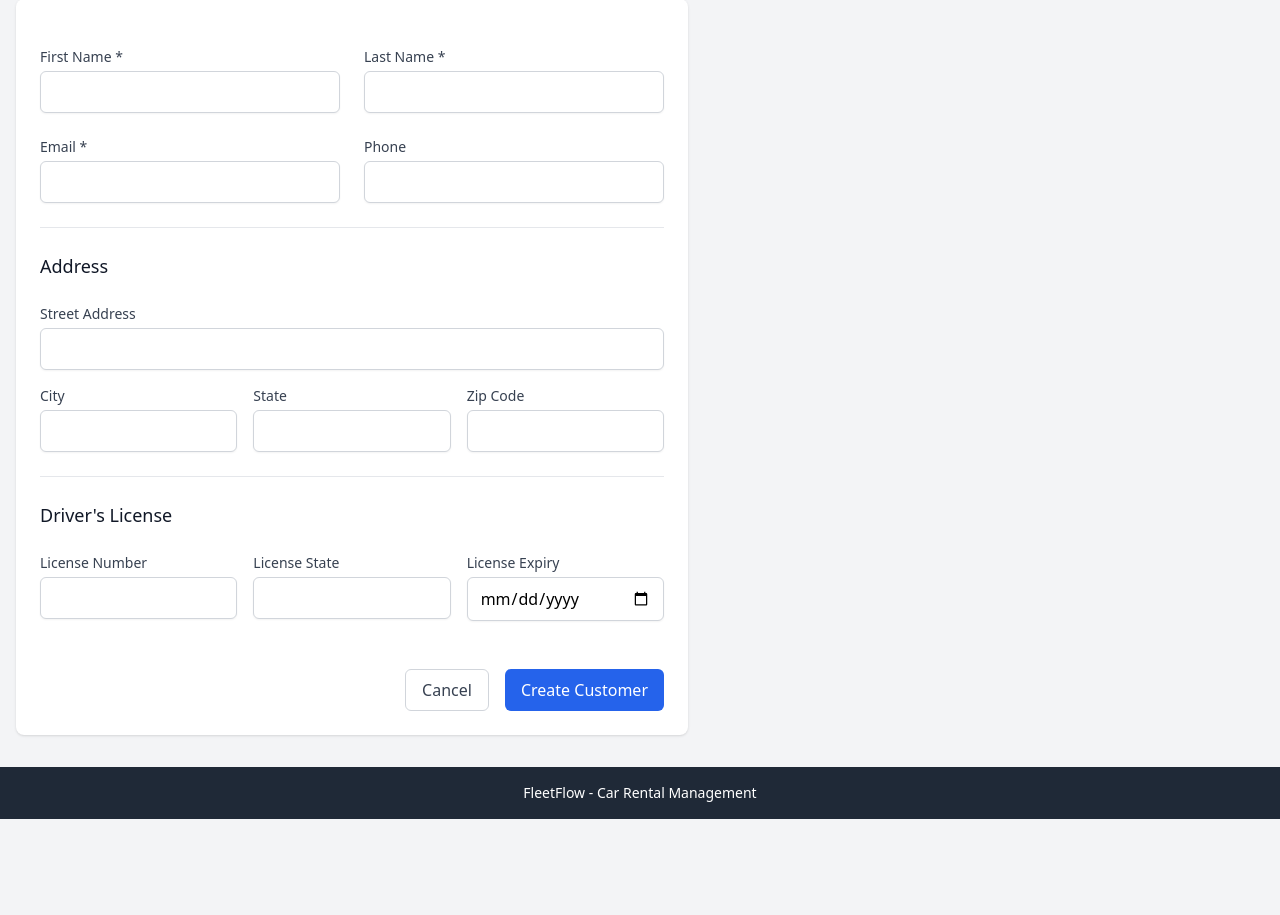
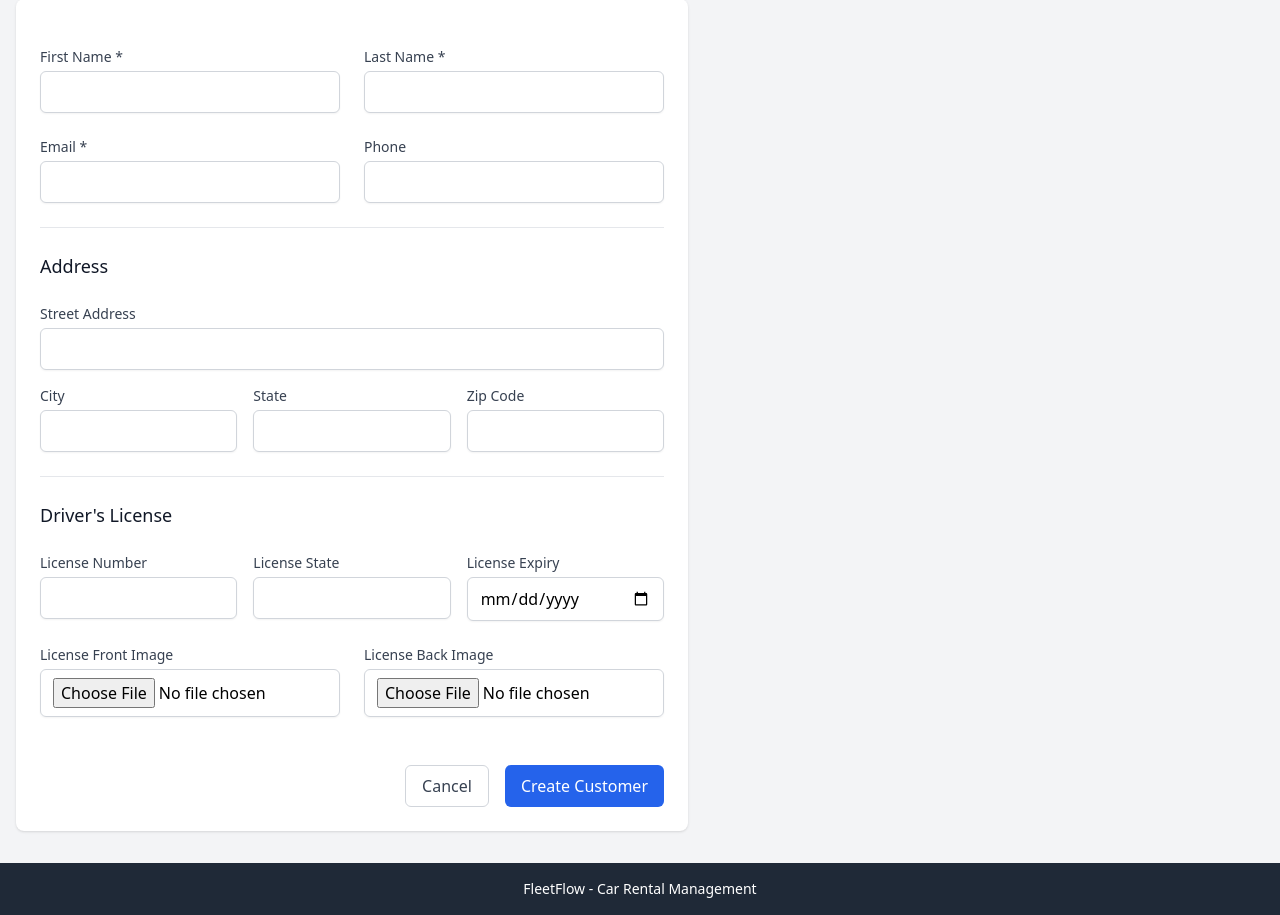
Before and after one commit to nestorwheelock/fleetflow, a Django app: page /customers/create/ in a window 1280 px wide. Shown: the part 133-1048 px from the top of the page. Before the commit the page ends 952 px from the top, so only its background shows below. Run offline with Django 5.2, Linux system fonts and the light colour scheme; the visitor is signed in with stand-in values (Sample User, id 1); data that the repository does not hold is empty; parts of the project's set-up code (start-up, migrations or seed data) failed here and were passed over; some libraries are stand-ins or nearby versions.

Commit message:
fix(customers): add driver's license image upload and combined view
Added functionality to attach and view driver's license images:
- Customer form now includes file upload fields for license front/back
- Form uses multipart/form-data for file uploads
- Customer detail page displays uploaded license images
- Combined license view generates single image (front on top, back on bottom)
- Uses Pillow for image processing and combining

Features:
- Upload license front and back images during customer create/edit
- Preview existing images on edit form
- View individual images on customer detail page
- "View Combined License" button generates printable single image

Tests: 5 new tests, all 215 tests pass at 91% coverage

Addresses B-004

```diff
--- a/apps/dashboard/urls.py
+++ b/apps/dashboard/urls.py
@@ -17,6 +17,7 @@ urlpatterns = [
     path('customers/<int:pk>/', views.CustomerDetailView.as_view(), name='customer-detail'),
     path('customers/<int:pk>/edit/', views.CustomerUpdateView.as_view(), name='customer-edit'),
     path('customers/<int:pk>/delete/', views.CustomerDeleteView.as_view(), name='customer-delete'),
+    path('customers/<int:pk>/license/', views.customer_combined_license, name='customer-license'),
 
     # Reservations
     path('reservations/', views.ReservationListView.as_view(), name='reservation-list'),
--- a/apps/dashboard/views.py
+++ b/apps/dashboard/views.py
@@ -176,7 +176,7 @@ class CustomerCreateView(LoginRequiredMixin, TenantMixin, CreateView):
     model = Customer
     template_name = 'dashboard/customers/form.html'
     fields = ['first_name', 'last_name', 'email', 'phone', 'address', 'city', 'state', 'zip_code',
-              'license_number', 'license_state', 'license_expiry']
+              'license_number', 'license_state', 'license_expiry', 'license_image_front', 'license_image_back']
 
     def form_valid(self, form):
         form.instance.tenant = self.request.tenant
@@ -191,7 +191,7 @@ class CustomerUpdateView(LoginRequiredMixin, TenantMixin, UpdateView):
     model = Customer
     template_name = 'dashboard/customers/form.html'
     fields = ['first_name', 'last_name', 'email', 'phone', 'address', 'city', 'state', 'zip_code',
-              'license_number', 'license_state', 'license_expiry']
+              'license_number', 'license_state', 'license_expiry', 'license_image_front', 'license_image_back']
 
     def form_valid(self, form):
         messages.success(self.request, 'Customer updated successfully.')
@@ -548,3 +548,44 @@ class QuickActionVehicleStatusAPI(APIView):
         vehicle.status = new_status
         vehicle.save(update_fields=['status', 'updated_at'])
         return Response({'status': vehicle.status})
+
+
+@login_required
+def customer_combined_license(request, pk):
+    """Generate a combined image with license front on top, back on bottom."""
+    from PIL import Image
+    from io import BytesIO
+    from django.http import HttpResponse, Http404
+
+    customer = get_object_or_404(Customer, pk=pk, tenant=request.tenant)
+
+    if not customer.license_image_front or not customer.license_image_back:
+        raise Http404("License images not available")
+
+    # Open both images
+    front_img = Image.open(customer.license_image_front.path)
+    back_img = Image.open(customer.license_image_back.path)
+
+    # Resize both to same width, maintaining aspect ratio
+    target_width = max(front_img.width, back_img.width)
+
+    if front_img.width != target_width:
+        ratio = target_width / front_img.width
+        front_img = front_img.resize((target_width, int(front_img.height * ratio)), Image.Resampling.LANCZOS)
+
+    if back_img.width != target_width:
+        ratio = target_width / back_img.width
+        back_img = back_img.resize((target_width, int(back_img.height * ratio)), Image.Resampling.LANCZOS)
+
+    # Create combined image (front on top, back on bottom)
+    combined_height = front_img.height + back_img.height
+    combined_img = Image.new('RGB', (target_width, combined_height), 'white')
+    combined_img.paste(front_img, (0, 0))
+    combined_img.paste(back_img, (0, front_img.height))
+
+    # Save to buffer
+    buffer = BytesIO()
+    combined_img.save(buffer, format='JPEG', quality=90)
+    buffer.seek(0)
+
+    return HttpResponse(buffer.getvalue(), content_type='image/jpeg')
--- a/templates/dashboard/customers/form.html
+++ b/templates/dashboard/customers/form.html
@@ -9,7 +9,7 @@
 </div>
 
 <div class="bg-white rounded-lg shadow p-6 max-w-2xl">
-    <form method="post" class="space-y-6">
+    <form method="post" enctype="multipart/form-data" class="space-y-6">
         {% csrf_token %}
 
         {% if form.errors %}
@@ -99,6 +99,33 @@
             </div>
         </div>
 
+        <div class="grid grid-cols-1 md:grid-cols-2 gap-6 mt-4">
+            <div>
+                <label for="id_license_image_front" class="block text-sm font-medium text-gray-700 mb-1">License Front Image</label>
+                {% if object.license_image_front %}
+                <div class="mb-2">
+                    <img src="{{ object.license_image_front.url }}" alt="License Front" class="max-w-xs h-auto rounded border">
+                    <p class="text-sm text-gray-500 mt-1">Current image - upload new to replace</p>
+                </div>
+                {% endif %}
+                <input type="file" name="license_image_front" id="id_license_image_front" accept="image/*"
+                    class="w-full px-3 py-2 border border-gray-300 rounded-md shadow-sm focus:outline-none focus:ring-2 focus:ring-blue-500 focus:border-blue-500">
+                {% if form.license_image_front.errors %}<p class="text-red-600 text-sm mt-1">{{ form.license_image_front.errors.0 }}</p>{% endif %}
+            </div>
+            <div>
+                <label for="id_license_image_back" class="block text-sm font-medium text-gray-700 mb-1">License Back Image</label>
+                {% if object.license_image_back %}
+                <div class="mb-2">
+                    <img src="{{ object.license_image_back.url }}" alt="License Back" class="max-w-xs h-auto rounded border">
+                    <p class="text-sm text-gray-500 mt-1">Current image - upload new to replace</p>
+                </div>
+                {% endif %}
+                <input type="file" name="license_image_back" id="id_license_image_back" accept="image/*"
+                    class="w-full px-3 py-2 border border-gray-300 rounded-md shadow-sm focus:outline-none focus:ring-2 focus:ring-blue-500 focus:border-blue-500">
+                {% if form.license_image_back.errors %}<p class="text-red-600 text-sm mt-1">{{ form.license_image_back.errors.0 }}</p>{% endif %}
+            </div>
+        </div>
+
         <div class="flex justify-end space-x-4 pt-6">
             <a href="/dashboard/customers/" class="px-4 py-2 border border-gray-300 rounded-md text-gray-700 hover:bg-gray-50">
                 Cancel
```
Also changed, not shown: planning/bugs/B-004-customer-license-image-upload.md (added, +104 -0 lines), templates/dashboard/customers/detail.html (+30 -0 lines), tests/test_crud_views.py (+98 -0 lines).
